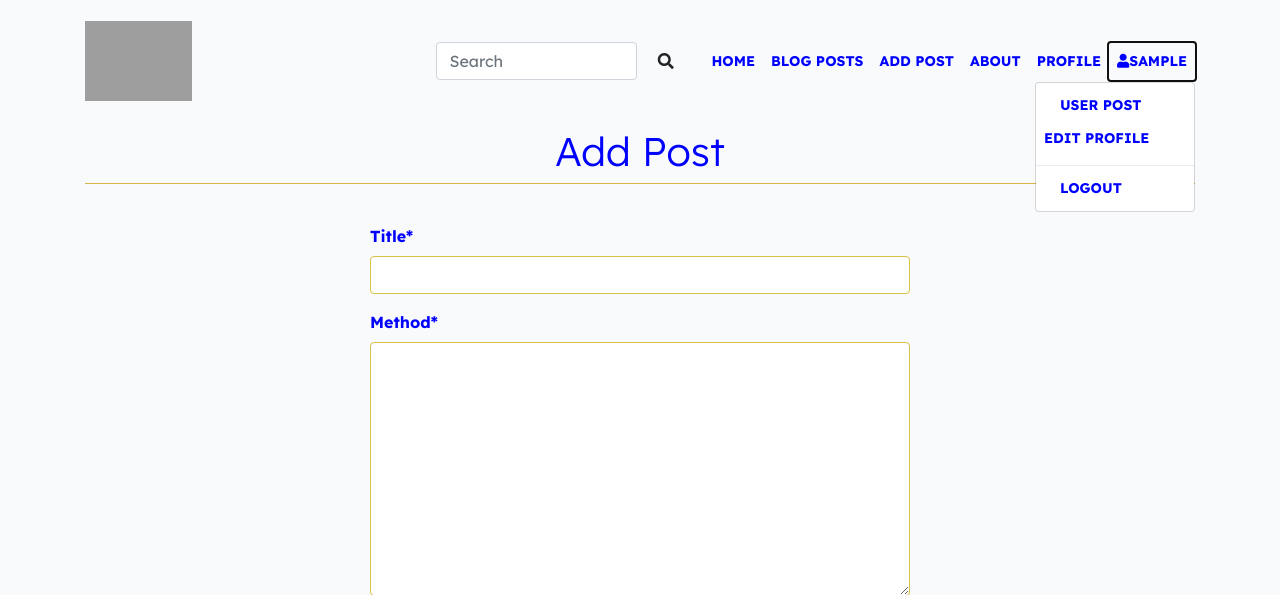
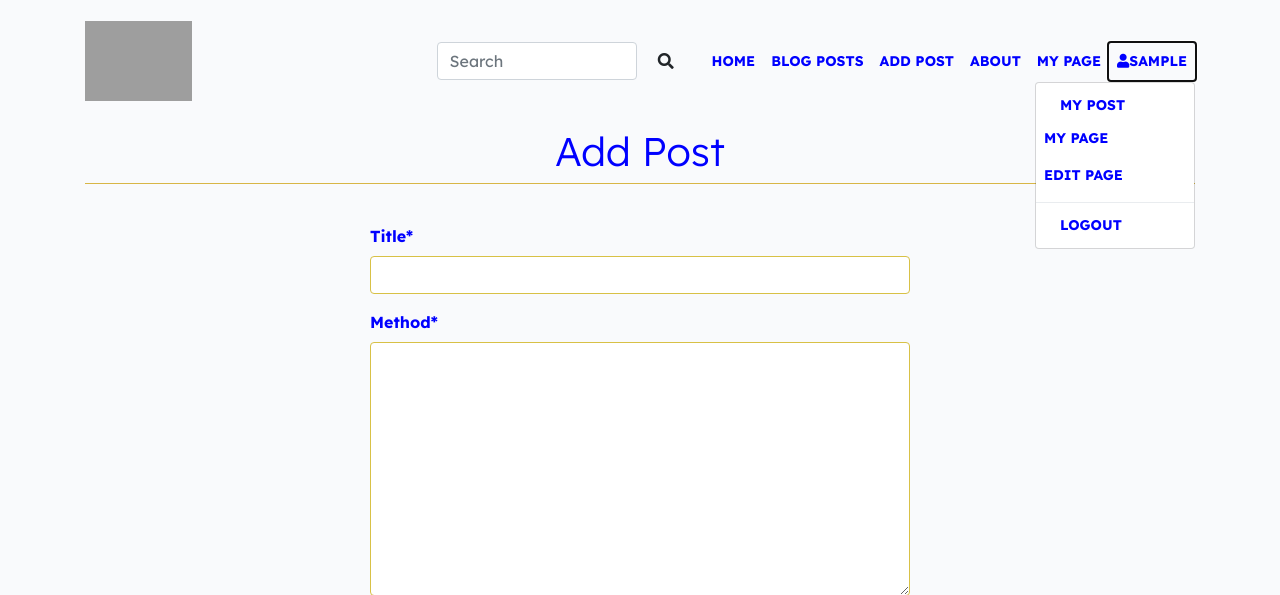
Before and after one commit to Madu-J/daily-digest01, a Django app: page /addpost/ in a window 1280 px wide, after a click that opens the changed part. Shown: the top 595 px of the page. Run offline with Django 3.2, Linux system fonts and the light colour scheme; the visitor is signed in with stand-in values (Sample User, id 1); some libraries are stand-ins or nearby versions; grey boxes are pictures that could not be loaded.

Commit message:
Fixed nav toggle and styling

```diff
--- a/home/admin.py
+++ b/home/admin.py
@@ -26,5 +26,5 @@ class CommentAdmin(admin.ModelAdmin):
 
 
 @admin.register(UserProfile)
-class ProfileAdmin(admin.ModelAdmin):
-    list_display = ( 'user', 'bio' )
+class UserProfileAdmin(admin.ModelAdmin):
+    list_display = ( 'user', 'bio', 'image')
--- a/home/urls.py
+++ b/home/urls.py
@@ -14,5 +14,5 @@ urlpatterns = [
     path('like/<slug:slug>', views.PostLike.as_view(), name='post_like'),
     path('postdetail/<slug:slug>/', views.PostDetail.as_view(), name='post_detail'),
     path('posts/<slug:slug>/update/', views.UpdatePost.as_view(), name='update_post'),
-    path('profile/<slug:slug>/update/', views.UpdateProfile.as_view(), name='update_profile'),
+    path('profiles/<slug:slug>/update/', views.UpdateProfile.as_view(), name='update_profile'),
 ]
--- a/templates/base.html
+++ b/templates/base.html
@@ -61,13 +61,10 @@
                             <a class="nav-link" href="{% url 'about' %}">About</a>
                         </li>
                         <li class="nav-item">
-                            <a class="nav-link" href="{% url 'user_profile' user.pk %}">Profile</a>
+                            <a class="nav-link" href="{% url 'user_profile' user.pk %}">My Page</a>
                         </li>
                         <li class="nav-item d-block d-lg-none">
                             <a class="nav-link" href="{% url 'user_post' %}">User Post</a>
-                        </li>
-                        <li class="nav-item d-block d-lg-none">
-                            <a class="nav-link" href="{% url 'update_profile' user.pk %}">Edit Profile</a>
                         </li>
                         <li class="nav-item d-block d-lg-none">
                             <a class="nav-link" href="{% url 'account_logout' %}">Logout</a>
@@ -91,8 +88,9 @@
                                     <span><i class="fas fa-user"></i>{{user.username}}</span>
                                 </a>
                                 <div class="dropdown-menu dropdown-menu-right" aria-labelledby="navbarDropdown">
-                                    <a class="dropdown-item" href="{% url 'user_post' %}">User Post</a>
-                                    <a class="nav-link" href="{% url 'update_profile' user.pk %}">Edit Profile</a>
+                                    <a class="dropdown-item" href="{% url 'user_post' %}">My Post</a>
+                                    <a class="nav-link" href="{% url 'user_profile' user.pk %}">My Page</a>
+                                    <a class="nav-link" href="{% url 'update_profile' user.pk %}">Edit Page</a>
                                     <div class="dropdown-divider"></div>
                                     <a class="dropdown-item" href="{% url 'account_logout' %}">Logout</a>
                                 </div>
--- a/templates/update_profile.html
+++ b/templates/update_profile.html
@@ -7,7 +7,7 @@
     <h1 class="page-title">Update Profile </h1>
     <hr class="home-break">
     <br>
-    <div class="row justify-content-center ">
+    <div class="row justify-content-center">
         {% if user.is_authenticated and post.author == user  %}
         <!-- Checks the user is signed in and the post they're trying to access is owned by them -->
         {% load cloudinary %}
@@ -15,7 +15,7 @@
             <form method="post" class="add-post mb-5" enctype="multipart/form-data">
                 {{ p_form | crispy }}
                 {{ e_form | crispy }}
-                <button type="submit" class="btn btn-outline-dark">Update Profile</button>
+                <button type="submit" class="btn btn-outline-dark">Edit Page</button>
                 <a class="btn btn-outline-dark m-2" href="{% url 'user_profile' user.pk %}">Cancel</a>
             </form>
         </div>
```
Also changed, not shown: templates/user_profile.html (+9 -6 lines).
